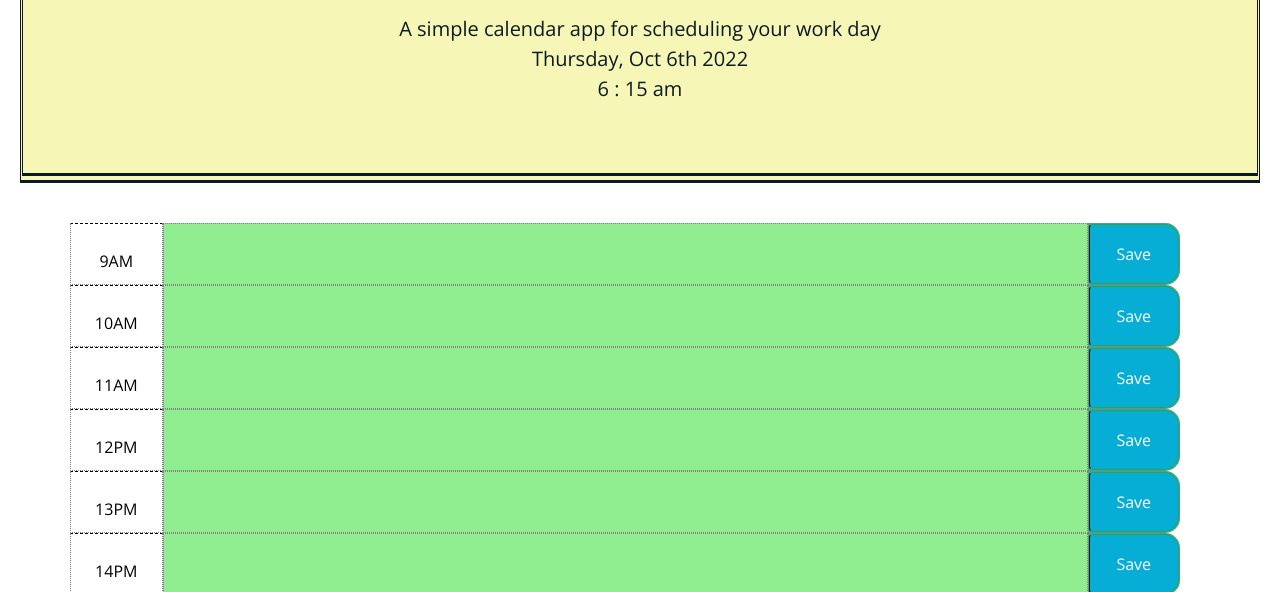
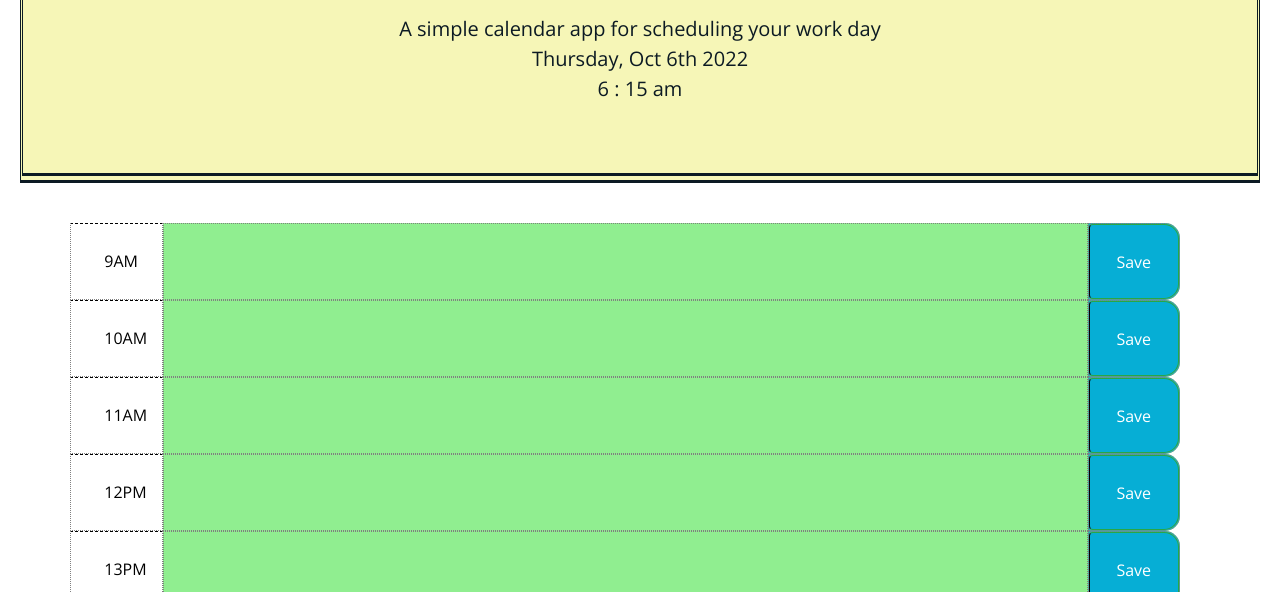
Before and after one commit to ahhyaya/Simple-Work-Day, a plain HTML site: page index.html in a window 1280 px wide. Shown: the part 204-796 px from the top of the page. Drawn offline with nearby package versions, Linux system fonts and the light colour scheme; a web font is replaced by a local one.

Commit message:
change time display css to flex

```diff
--- a/assets/css/style.css
+++ b/assets/css/style.css
@@ -46,7 +46,7 @@ textarea{
   /* height: 80px; */
   /* border: dotted 1px grey;
   border-top: none; */
-  line-height: 15px;
+  line-height: 25px;
   border-radius: 0 15px 15px 0;
   width: 100%;
   text-align: center;
@@ -86,6 +86,10 @@ textarea{
   background-color: #ffffff;
   color: #000000;
   border-top: 1px dashed #000000;
+  display:flex;
+  text-align: center;
+  padding:0;
+  margin: 0;
 }
 
 /* .past {
```
